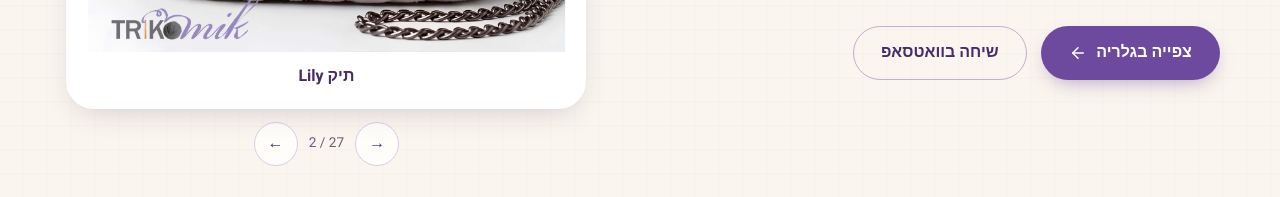
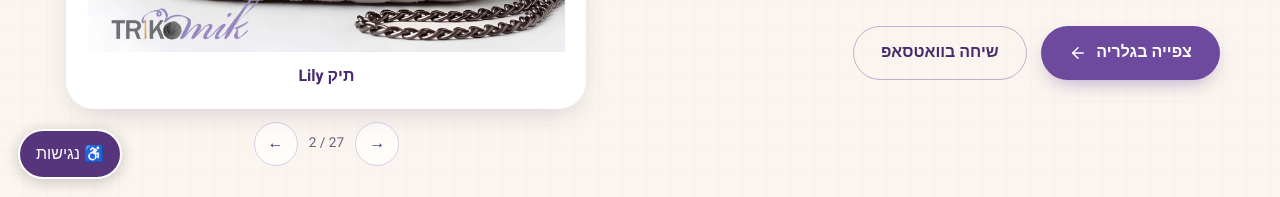
Before and after one commit to michalnsuissa/trikomik, a plain HTML site: page index.html in a window 1280 px wide. Shown: the part 603-800 px from the top of the page. Drawn offline with Linux system fonts and the light colour scheme; a web font is replaced by a local one.

Commit message:
Add accessibility display controls and cancellation policy

```diff
--- /dev/null
+++ b/css/accessibility.css
@@ -0,0 +1,16 @@
+.accessibility-tools { position: fixed; bottom: 18px; inset-inline-end: 18px; z-index: 90; font-family: Heebo, sans-serif; }
+.accessibility-toggle { background: #56357d; color: #fff; border: 2px solid white; padding: .7rem 1rem; border-radius: 30px; box-shadow: 0 3px 15px #0003; font-size: 1rem; cursor: pointer; min-height: 48px; }
+#accessibility-panel { position: absolute; bottom: 65px; inset-inline-end: 0; width: min(320px, calc(100vw - 36px)); max-height: 70vh; overflow-y: auto; background: #fff; color: #26202c; border: 2px solid #56357d; border-radius: 18px; padding: 1rem; box-shadow: 0 8px 30px #0003; }
+#accessibility-panel[hidden] { display: none; }
+#accessibility-panel h2 { font-size: 1.25rem; margin-bottom: .7rem; }
+#accessibility-panel button { display: block; width: 100%; min-height: 44px; margin: .4rem 0; border: 1px solid #71518f; border-radius: 8px; padding: .5rem; background: #fff; color: #30203e; cursor: pointer; font: inherit; }
+#accessibility-panel button[aria-pressed=true] { background: #56357d; color: #fff; }
+#accessibility-panel p { font-size: .85rem; margin: .8rem 0; }
+#accessibility-panel a { color: #56357d; text-decoration: underline; }
+:focus-visible { outline: 3px solid #7347ad; outline-offset: 4px; }
+html.a11y-large { font-size: 125%; }
+html.a11y-links a { text-decoration: underline !important; text-underline-offset: .2em; }
+html.a11y-contrast body, html.a11y-contrast body *:not(img):not(svg):not(path) { background-color: #000 !important; color: #fff !important; border-color: #fff !important; text-shadow: none !important; }
+html.a11y-contrast a { color: #ffeb5c !important; }
+html.a11y-motion *, html.a11y-motion *::before, html.a11y-motion *::after { animation: none !important; transition: none !important; scroll-behavior: auto !important; }
+@media(prefers-reduced-motion:reduce) { *, *::before, *::after { animation: none !important; transition: none !important; scroll-behavior: auto !important; } }
--- a/index.html
+++ b/index.html
@@ -24,6 +24,7 @@
   <link rel="preconnect" href="https://fonts.gstatic.com" crossorigin>
   <link href="https://fonts.googleapis.com/css2?family=Frank+Ruhl+Libre:wght@500;700;900&family=Heebo:wght@400;500;600;700;800&display=swap" rel="stylesheet">
   <link rel="stylesheet" href="css/style.css?v=20261101-monkey">
+  <link rel="stylesheet" href="css/accessibility.css?v=20261101">
 </head>
 <body>
   <header class="site-header">
@@ -63,7 +64,8 @@
 
   <div id="lightbox" tabindex="-1" aria-label="תצוגת תמונה מוגדלת"></div>
 
-  <script src="js/data.js?v=20261101-monkey"></script>
-  <script src="js/app.js?v=20261101-birth-extras"></script>
+  <script src="js/data.js?v=20261101-policy"></script>
+  <script src="js/app.js?v=20261101-policy"></script>
+  <script src="js/accessibility.js?v=20261101"></script>
 </body>
 </html>
--- /dev/null
+++ b/js/accessibility.js
@@ -0,0 +1,44 @@
+/* Local display preferences; no third-party widget or tracking. */
+(() => {
+  const root = document.documentElement;
+  const host = document.createElement('div');
+  host.className = 'accessibility-tools';
+  host.innerHTML = `<button class="accessibility-toggle" aria-expanded="false" aria-controls="accessibility-panel" aria-label="פתיחת אפשרויות נגישות">♿ <span>נגישות</span></button>
+    <section id="accessibility-panel" aria-label="אפשרויות נגישות" hidden>
+      <h2>אפשרויות נגישות</h2>
+      <button type="button" data-setting="large" aria-pressed="false">הגדלת טקסט</button>
+      <button type="button" data-setting="contrast" aria-pressed="false">ניגודיות גבוהה</button>
+      <button type="button" data-setting="links" aria-pressed="false">הדגשת קישורים</button>
+      <button type="button" data-setting="motion" aria-pressed="false">הפחתת תנועה</button>
+      <button type="button" data-reset>איפוס הגדרות</button>
+      <p>לקבלת עזרה או לדיווח על קושי בנגישות: <a href="tel:+972529698082">052-969-8082</a></p>
+      <p>אפשרויות התצוגה אינן תחליף לבדיקת נגישות מלאה של האתר.</p>
+      <button type="button" data-close>סגירה</button>
+    </section>`;
+  document.body.append(host);
+  const toggle = host.querySelector('.accessibility-toggle');
+  const panel = host.querySelector('section');
+  let settings = {};
+  try { settings = JSON.parse(localStorage.getItem('trikomik-accessibility') || '{}') || {}; } catch {}
+  const apply = () => {
+    host.querySelectorAll('[data-setting]').forEach(button => {
+      const enabled = settings[button.dataset.setting] === true;
+      root.classList.toggle('a11y-' + button.dataset.setting, enabled);
+      button.setAttribute('aria-pressed', String(enabled));
+    });
+    try { localStorage.setItem('trikomik-accessibility', JSON.stringify(settings)); } catch {}
+  };
+  const close = () => { panel.hidden = true; toggle.setAttribute('aria-expanded','false'); toggle.focus(); };
+  toggle.addEventListener('click', () => {
+    panel.hidden = !panel.hidden;
+    toggle.setAttribute('aria-expanded',String(!panel.hidden));
+    if (!panel.hidden) panel.querySelector('button').focus();
+  });
+  host.querySelectorAll('[data-setting]').forEach(button => button.addEventListener('click', () => {
+    settings[button.dataset.setting] = !settings[button.dataset.setting]; apply();
+  }));
+  host.querySelector('[data-reset]').addEventListener('click', () => { settings = {}; apply(); });
+  host.querySelector('[data-close]').addEventListener('click', close);
+  document.addEventListener('keydown', event => { if (event.key === 'Escape' && !panel.hidden) close(); });
+  apply();
+})();
--- a/js/app.js
+++ b/js/app.js
@@ -24,7 +24,8 @@
     const hash = location.hash;
     /* in-page anchors (#about, #policy) — let the browser scroll natively */
     if (hash && hash[1] !== "/") {
-      if ($("#app").children.length === 0) home(); /* first land with anchor hash */
+      if (!$(".hero", $("#app"))) home(); /* render home before resolving an anchor */
+      requestAnimationFrame(() => document.getElementById(hash.slice(1))?.scrollIntoView());
       return;
     }
     stopHeroCarousel();
@@ -115,8 +116,9 @@
             <p>${TRIKOMIK.delivery}</p>
           </div>
           <div class="policy-block">
-            <h3><span class="icon">${ICONS.return}</span> מדיניות החזרות</h3>
+            <h3><span class="icon">${ICONS.return}</span> מדיניות ביטולים והחזרות</h3>
             <p>${TRIKOMIK.returnPolicyMain}</p>
+            <a class="btn btn-outline" href="${waLink("שלום מיכל, אבקש לבטל הזמנה. השם שלי: ____; פרטי ההזמנה: ____")}" target="_blank" rel="noopener">בקשת ביטול הזמנה</a>
             <ul class="policy-list">
               ${TRIKOMIK.returnPolicy
                 .map((r) => `<li><strong>${r.title}:</strong> ${r.text}</li>`)
@@ -160,7 +162,7 @@
       old.remove(); transitioning = false;
     };    $(".hero-prev", carousel).onclick = () => showSlide(-1);
     $(".hero-next", carousel).onclick = () => showSlide(1);
-    const timer = setInterval(() => { if (!paused && !document.hidden && !carousel.matches(":hover") && !carousel.contains(document.activeElement)) showSlide(1); }, 4500);
+    const timer = setInterval(() => { if (!paused && !document.documentElement.classList.contains("a11y-motion") && !matchMedia("(prefers-reduced-motion: reduce)").matches && !document.hidden && !carousel.matches(":hover") && !carousel.contains(document.activeElement)) showSlide(1); }, 4500);
     stopHeroCarousel = () => { disposed = true; clearInterval(timer); };
     renderGrid("all");
     $$(".chip").forEach((chip) =>
--- a/js/data.js
+++ b/js/data.js
@@ -23,25 +23,36 @@ const TRIKOMIK = {
 
   delivery:
     "עלויות משלוח וזמנים לכל המוצרים יינתנו בתשלום נוסף לפי אזור חלוקה. מארזי לידה נמכרים מאשקלון עד ראשון לציון בלבד.",
-  returnPolicyMain:
-    "כל פריט ב-TrikoMik נסרג ביד, לכן אנא בחרו בקפידה. אני משתדלת לתאר ולצלם כל מוצר בצורה מדויקת, ואשמח לענות על כל שאלה לפני הרכישה.",
+  returnPolicyMain: "מדיניות ביטולים, החזרות והחלפות של TrikoMik. המדיניות כפופה לחוק הגנת הצרכן ולהוראות הדין; במקרה של סתירה, הוראות הדין גוברות.",
   returnPolicy: [
   {
-      title: "פריטים מוכנים",
-      text: "ניתן לבטל את העסקה תוך 14 יום מקבלת המוצר, בכפוף לחוק הגנת הצרכן. המוצר צריך להיות במצבו המקורי, לא בשימוש ובאריזתו. במקרה של ביטול ייגבו דמי ביטול כחוק.",
+    "title": "החלפות",
+    "text": "לא ניתן להחליף מארזי לידה או תיקים שעוצבו ונסרגו בהזמנה מיוחדת במסגרת שירות החלפות מרצון. הוראה זו אינה גורעת מזכות ביטול עסקה או מזכויות במקרה של פגם או אי־התאמה לפי דין."
   },
   {
-      title: "הזמנות אישיות",
-      text: "מוצרים שנסרגו במיוחד עבורכם (צבע, מידה, שם או עיצוב לבקשתכם) אינם ניתנים להחזרה או לביטול לאחר תחילת העבודה, כי הם לא ניתנים למכירה לאחרים.",
+    "title": "ביטול רכישה מרחוק של מוצר מוכן",
+    "text": "במוצר שקיימת לגביו זכות ביטול לפי חוק, ניתן להודיע על ביטול בתוך 14 ימים ממועד קבלת המוצר או מסמך פרטי העסקה, לפי המאוחר. עצם היות המוצר מארז לידה אינו שולל את זכות הביטול. זכויות ביטול מורחבות לאוכלוסיות הזכאיות לכך יכובדו בהתאם לדין."
   },
   {
-      title: "פגם או נזק",
-      text: "אם קיבלתם מוצר פגום או שונה ממה שהוזמן, פנו אליי תוך 7 ימים בצירוף תמונה, ואטפל בזה בהחלפה או בהחזר כספי.",
+    "title": "תיקים ומוצרים בהזמנה מיוחדת",
+    "text": "מוצר שיוצר במיוחד עבור הלקוח בעקבות העסקה, לפי מידות או דרישות מיוחדות שסוכמו מראש, כפוף לחריגי הביטול שבדין. עצם היותו של פריט סרוג בעבודת יד או מיוצר לאחר ההזמנה אינו שולל אוטומטית זכות ביטול. בקשת ביטול לפני תחילת הייצור תיבחן בהתאם לנסיבות ולדין."
   },
   {
-      title: "משלוח החזרה",
-      text: "עלות משלוח ההחזרה על הלקוח/ה, למעט במקרה של פגם.",
+    "title": "החזר כספי ודמי ביטול",
+    "text": "בביטול עסקת מכר מרחוק כדין, ההחזר וביטול החיוב יבוצעו בתוך 14 ימים מקבלת הודעת הביטול. בביטול מחמת חרטה ניתן לגבות עד 5% ממחיר העסקה או 100 ש״ח, לפי הנמוך. אין דמי ביטול במקרה של פגם, אי־התאמה, אי־אספקה במועד או הפרה אחרת מצד העסק."
   },
+  {
+    "title": "החזרת המוצר",
+    "text": "בביטול מחמת חרטה, החזרת המוצר לעסק היא באחריות הלקוח ועל חשבונו, בהתאם לדין. במקרה של פגם, אי־התאמה או הפרה מצד העסק, המוצר יועמד לרשות העסק במקום שבו נמסר. מומלץ לשמור את האריזה ולהימנע משימוש עד לבירור; אין בכך תנאי הגובר על זכויות הצרכן בחוק."
+  },
+  {
+    "title": "פגם או אי־התאמה",
+    "text": "אם התקבל מוצר פגום או שונה מהמוסכם, יש לפנות אלינו בהקדם עם פרטי ההזמנה ותיאור הבעיה. ניתן לצרף תמונות שיסייעו לטיפול. זכויות הלקוח לפי דין נשמרות גם במארזי לידה ובמוצרים בהזמנה מיוחדת, ואין מגבלת דיווח גורפת של 7 ימים."
+  },
+  {
+    "title": "יצירת קשר לביטול",
+    "text": "ניתן למסור הודעת ביטול בטלפון 052-969-8082 או באמצעות כפתור בקשת הביטול באתר ובהודעת וואטסאפ. אנא ציינו שם ופרטים המאפשרים לזהות את ההזמנה. אין חובה לנמק ביטול מחמת חרטה. דרכי הביטול הנוספות המוקנות לפי דין נשמרות."
+  }
 ],
 
   products: [
```
Lines whose indentation alone changed are shown as unchanged.
